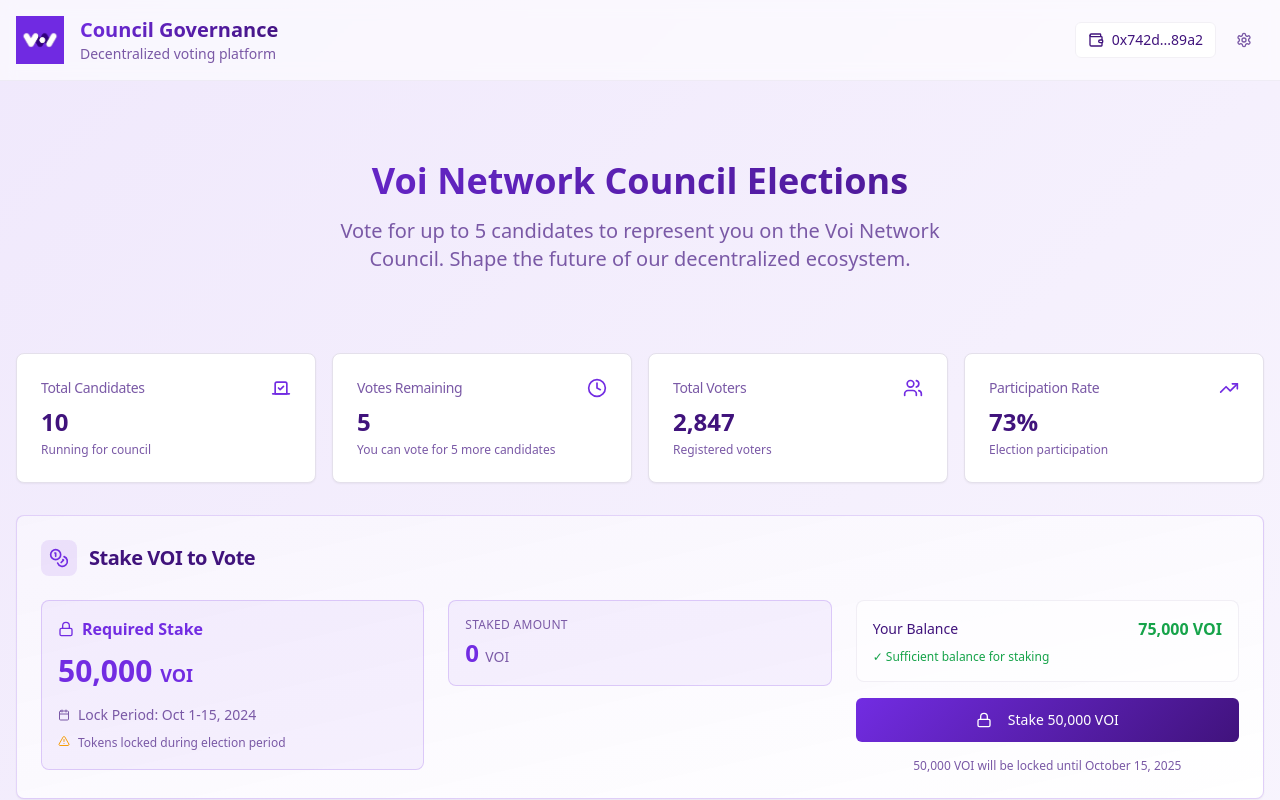
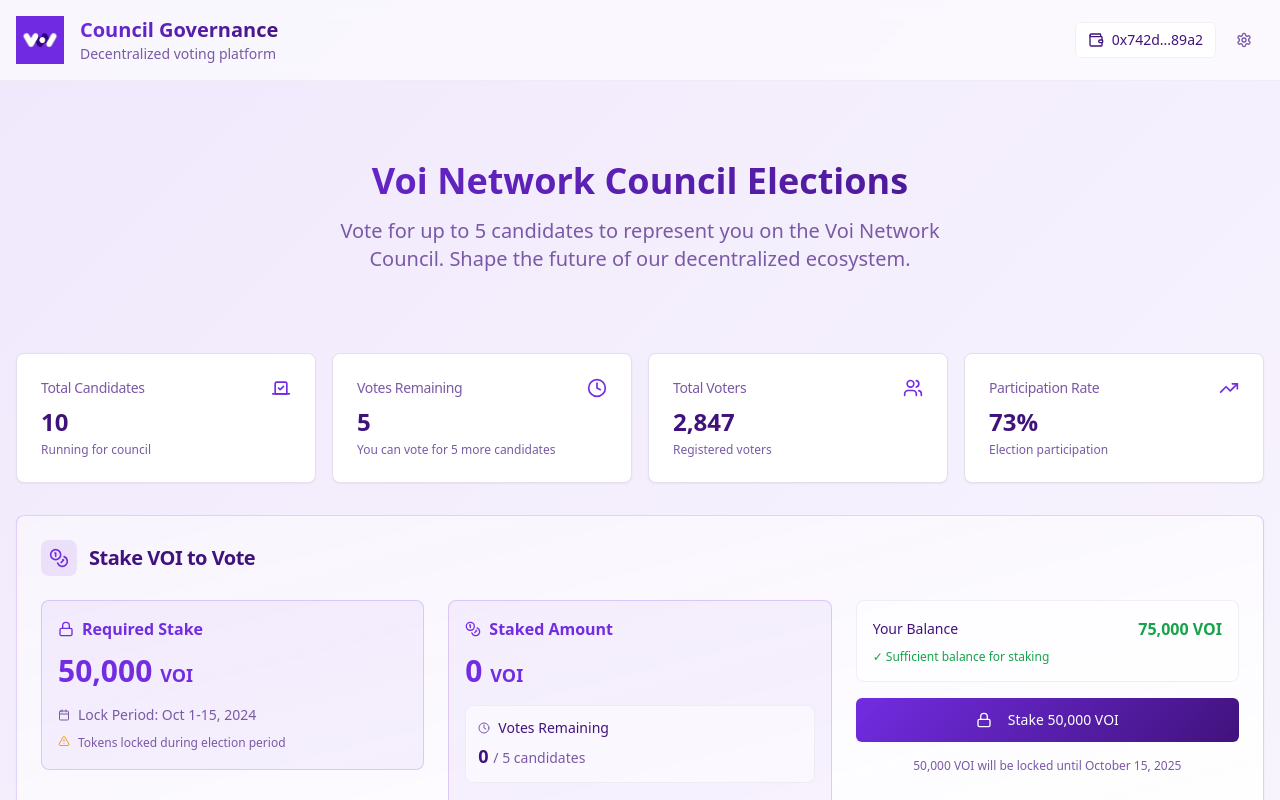
Before and after one commit to NautilusOSS/vgov, a React (Vite) app: page / in a window 1280 px wide. Both pictures are taken after a click on the button "Connect Wallet". Shown: the top 800 px of the page. Built offline with nearby package versions, Linux system fonts and the light colour scheme; the HTML template or start-up script is replaced by a standard one.

Commit message:
Add Votes Remaining to card

```diff
--- a/src/components/CombinedStakingCard.tsx
+++ b/src/components/CombinedStakingCard.tsx
@@ -139,11 +139,23 @@ const CombinedStakingCard = ({
           {/* Middle Column - Balance Info */}
           <div className="space-y-4">
             <div className="p-4 rounded-lg border border-primary/20 bg-primary/5">
-              <p className="text-xs font-medium text-muted-foreground uppercase tracking-wide mb-1">Staked Amount</p>
-              <p className="text-2xl font-bold text-primary">{stakedAmount.toLocaleString()} <span className="text-sm font-normal text-muted-foreground">VOI</span></p>
+              <div className="flex items-center gap-2 mb-3">
+                <Coins className="h-4 w-4 text-primary" />
+                <span className="font-semibold text-primary">Staked Amount</span>
+              </div>
+              <p className="text-3xl font-bold text-primary mb-4">{stakedAmount.toLocaleString()} <span className="text-lg">VOI</span></p>
+
+              <div className="mb-4 p-3 rounded-lg bg-background/50 border border-border/50">
+                <div className="flex items-center gap-2 mb-1">
+                  <Clock className="h-3 w-3 text-muted-foreground" />
+                  <span className="text-sm font-medium">Votes Remaining</span>
+                </div>
+                <p className="text-lg font-bold">{isStaked ? votesRemaining : 0} <span className="text-sm font-normal text-muted-foreground">/ 5 candidates</span></p>
+              </div>
+
               {stakedAmount > 0 && (
-                <div className="mt-3">
-                  <div className="flex justify-between text-xs text-muted-foreground mb-1">
+                <div className="space-y-2 text-sm text-muted-foreground">
+                  <div className="flex justify-between text-xs text-muted-foreground">
                     <span>Progress</span>
                     <span>{stakingProgress.toFixed(0)}%</span>
                   </div>
```
